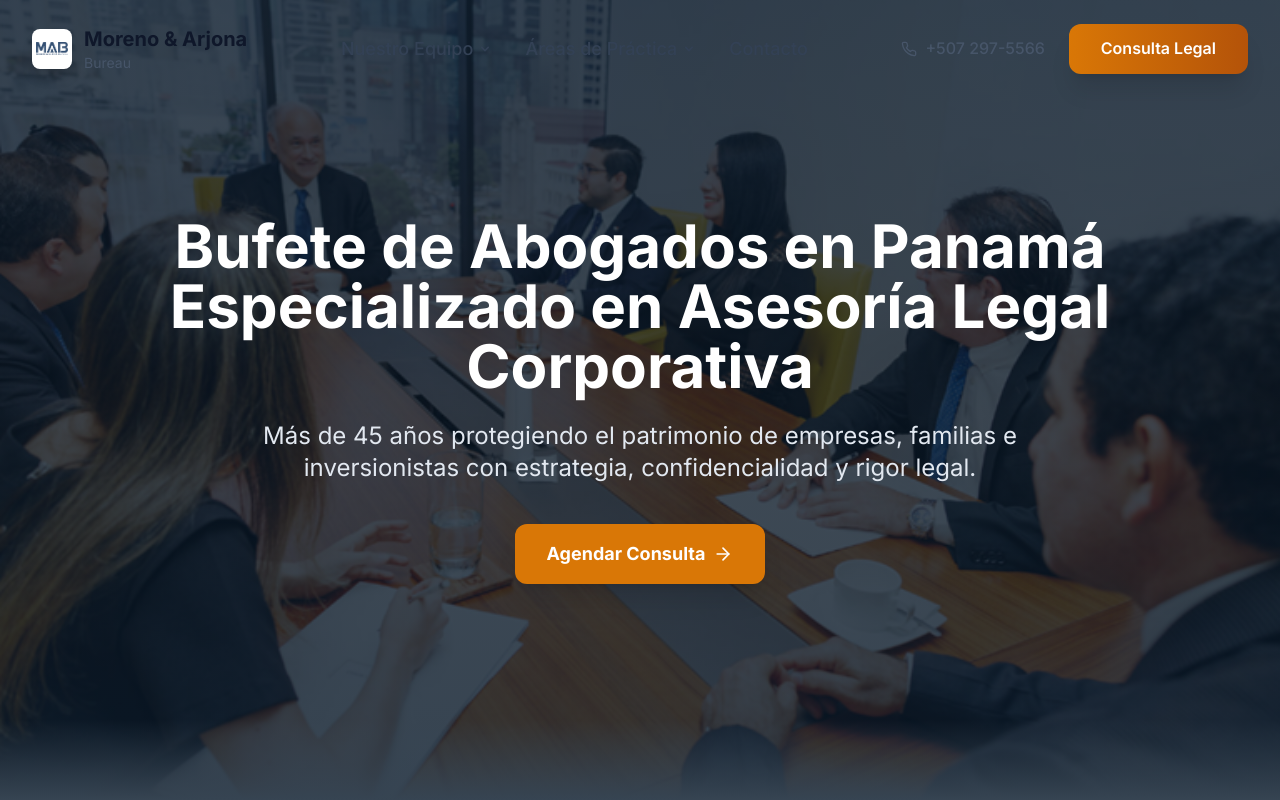
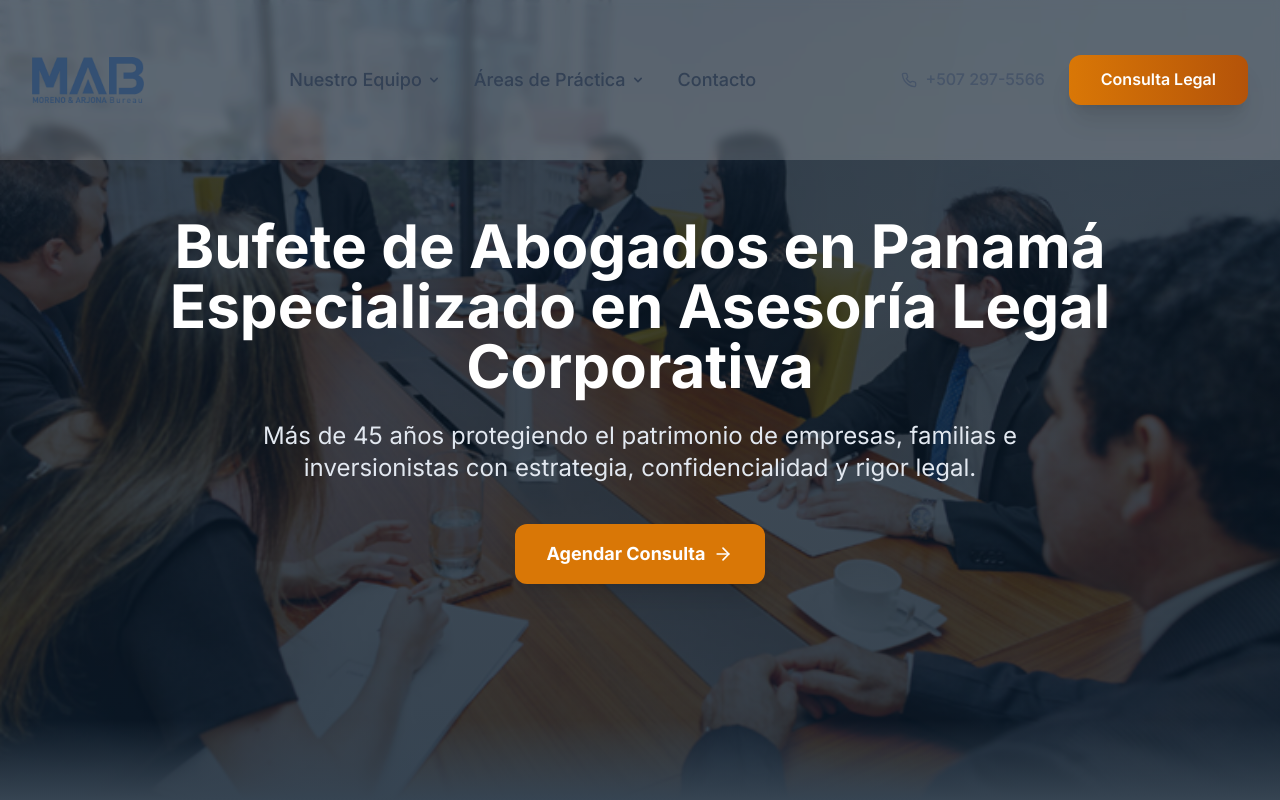
Before and after one commit to Pachosan13/mab-website-modern, a React (Vite) app: page / in a window 1280 px wide. Shown: the top 800 px of the page. Built offline with nearby package versions, Linux system fonts and the light colour scheme.

Commit message:
Fix logo  and nav bar overlay

```diff
--- a/src/components/Header.tsx
+++ b/src/components/Header.tsx
@@ -65,21 +65,19 @@ const Header = () => {
   return (
     <>
       <header className={`fixed w-full z-50 transition-all duration-500 ${
-        isScrolled ? 'bg-white/95 backdrop-blur-xl shadow-2xl border-b border-slate-200/20' : 'bg-transparent'
+        isScrolled
+          ? 'bg-white/95 backdrop-blur-xl shadow-2xl border-b border-slate-200/20'
+          : 'bg-white/20 backdrop-blur-sm'
       }`}>
         <div className="max-w-7xl mx-auto px-4 sm:px-6 lg:px-8">
           <div className="flex justify-between items-center py-6">
             <Link to="/" className="flex items-center hover:opacity-80 transition-opacity duration-300">
-              <div className="w-10 h-10 bg-white rounded-lg flex items-center justify-center mr-3 shadow-lg">
+              <div className="w-16 h-16 sm:w-20 sm:h-20 lg:w-28 lg:h-28">
                 <img
                   src="/logo MAB1.png"
                   alt="MAB Logo"
-                  className="w-full h-full object-contain p-1"
+                  className="w-full h-full object-contain"
                 />
-              </div>
-              <div>
-                  <h1 className="text-xl font-bold text-slate-900">Moreno & Arjona</h1>
-                  <p className="text-sm text-slate-600">Bureau</p>
               </div>
             </Link>
 
```
